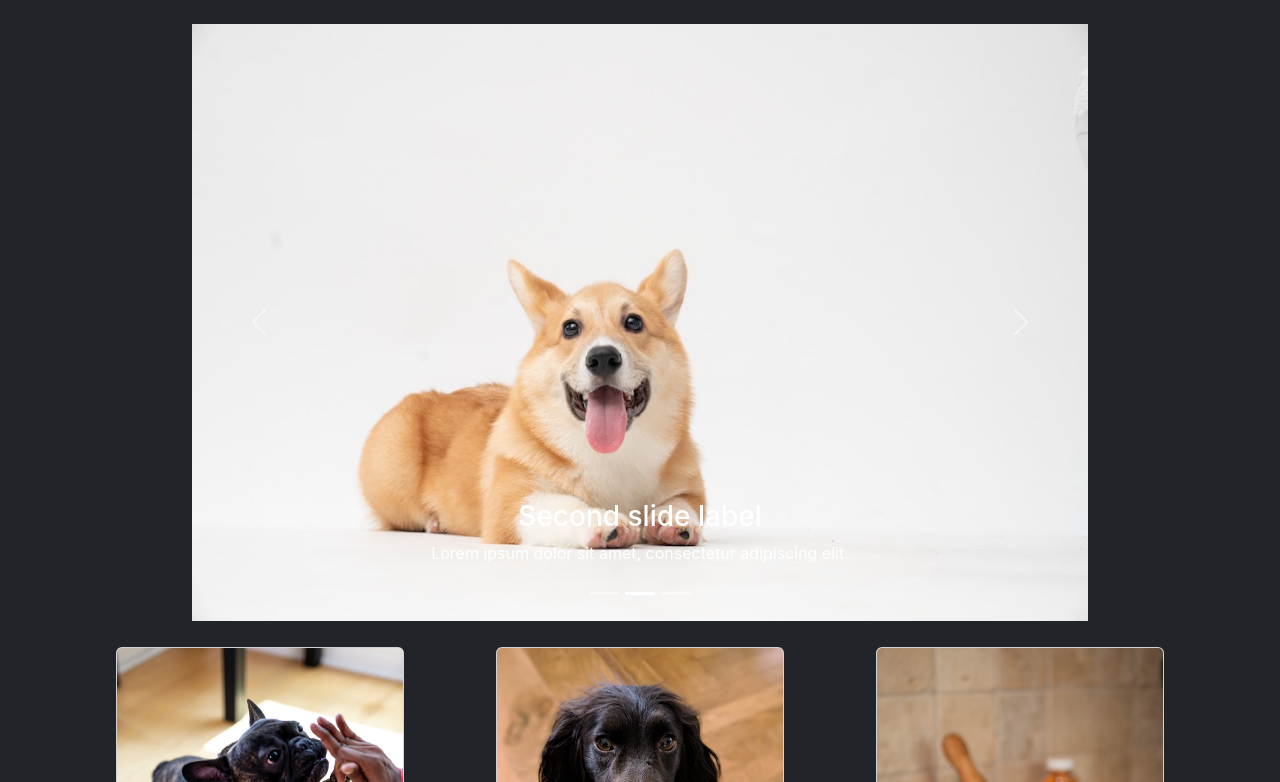
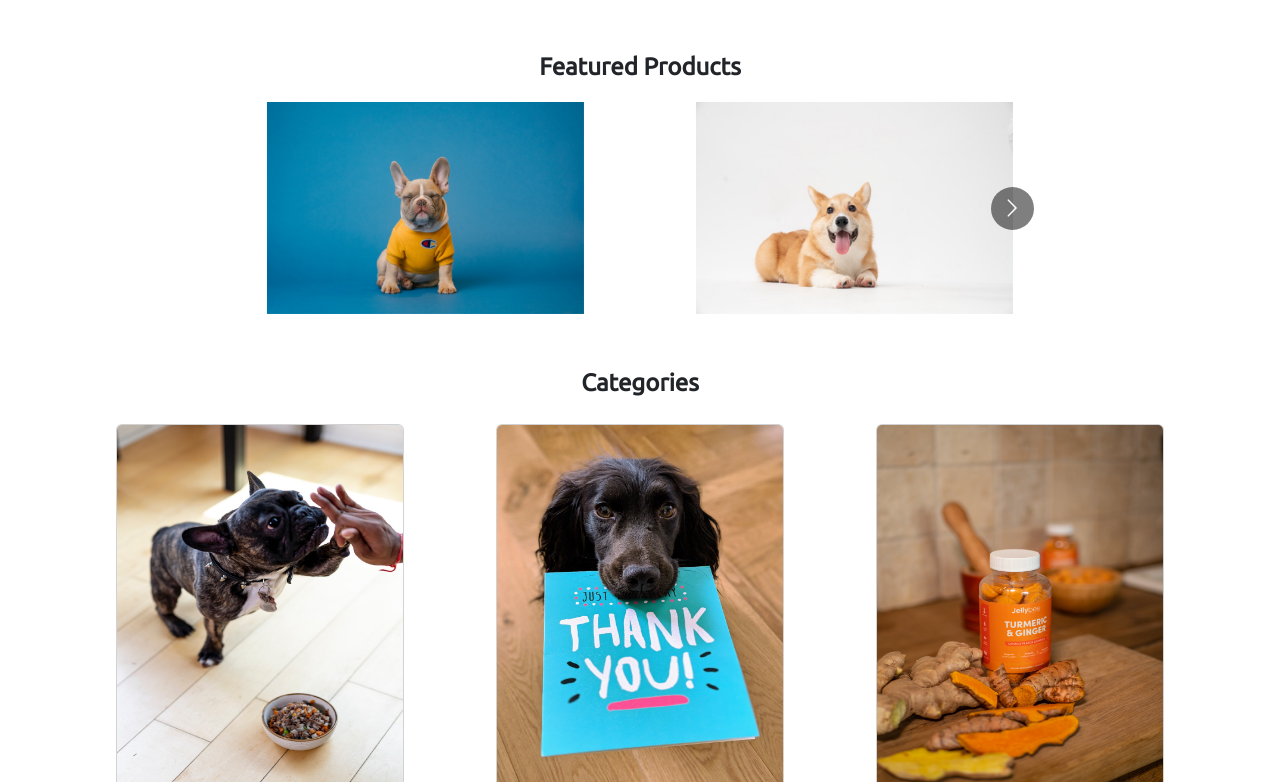
Before and after one commit to everywherejacobkim/hope-village-sample-website, a React (Create React App) app: page / in a window 1280 px wide. Shown: the part 458-1240 px from the top of the page. Built offline with nearby package versions, Linux system fonts and the light colour scheme.

Commit message:
Build: create featured item section & product page

```diff
--- a/package.json
+++ b/package.json
@@ -3,6 +3,7 @@
   "version": "0.1.0",
   "private": true,
   "dependencies": {
+    "@fontsource/ubuntu": "^4.5.11",
     "@testing-library/jest-dom": "^5.16.5",
     "@testing-library/react": "^13.3.0",
     "@testing-library/user-event": "^13.5.0",
@@ -10,6 +11,8 @@
     "react": "^18.2.0",
     "react-bootstrap": "^2.5.0",
     "react-dom": "^18.2.0",
+    "react-icons": "^4.4.0",
+    "react-multi-carousel": "^2.8.2",
     "react-router-dom": "^6.3.0",
     "react-scripts": "5.0.1",
     "web-vitals": "^2.1.4"
--- a/src/App.css
+++ b/src/App.css
@@ -1,6 +1,7 @@
 .App {
-  background-color: #212529;
+  background-color: #fff;
   text-align: center;
+  font-family: "Ubuntu";
 }
 
 .main-bg {
@@ -11,20 +12,47 @@
 }
 
 .main-category {
-  margin: 2% auto;
+  margin: 4% auto;
 }
 
 .main-category img {
   width: 100%;
-  height: 400px;
+  height: 360px;
+}
+
+.main-category-title {
+  font-size: x-large;
+  font-weight: 600;
+  margin: 2% auto;
 }
 
 .carousel-container {
-  width: 70%;
+  width: 67%;
+  margin: 4% auto;
+}
+
+.carousel-container img {
+  width: 360px;
+  padding-right: 5%;
+  padding-left: 5%;
+}
+
+.carousel-container p {
+  font-size: x-large;
+  font-weight: 600;
   margin: 2% auto;
 }
 
-.carousel-img {
-  width: 100%;
-  object-fit: cover;
+.product-page-menu {
+  width: 50%;
+  margin: 5% auto;
 }
+
+.product-page-menu p{
+  font-size: xx-large;
+  text-align: center;
+  color: #353535;
+  font-weight: 900;
+  margin-top: 15%;
+  margin-bottom: 20%;
+}
--- a/src/App.js
+++ b/src/App.js
@@ -6,6 +6,8 @@ import { NavBar } from './components/NavBar';
 import ProductGrids from './components/ProductGrids/index';
 import productData from './data';
 import MainCarousel from './components/Carousel/index';
+import '@fontsource/ubuntu';
+import ProductPage from './pages/Product';
 
 function App() {
   let [product, setProduct] = useState(productData);
@@ -20,10 +22,21 @@ function App() {
               <MainBg />
               <MainCarousel />
               <ProductGrids />
+              <div style={{ marginTop: 200, marginBottom: 20 }}>
+                © 2022 Jacob Namhyung Kim. All Rights Reserved
+              </div>
             </>
           }
         />
-        <Route path="/product" element={<NavBar />} />
+        <Route
+          path="/product"
+          element={
+            <>
+              <NavBar />
+              <ProductPage />
+            </>
+          }
+        />
         <Route path="/dogFood" element={<NavBar />} />
         <Route path="/dogTreat" element={<NavBar />} />
         <Route path="/dogSupplies" element={<NavBar />} />
--- a/src/components/Carousel/index.js
+++ b/src/components/Carousel/index.js
@@ -1,36 +1,39 @@
 import React from 'react';
-import Carousel from 'react-bootstrap/Carousel';
+import Carousel from 'react-multi-carousel';
+import 'react-multi-carousel/lib/styles.css';
 import dogAds1 from '../../images/dog-5.jpg';
 import dogAds2 from '../../images/dog-6.jpg';
 import dogAds3 from '../../images/dog-7.jpg';
 
+const responsive = {
+  desktop: {
+    breakpoint: { max: 3000, min: 1024 },
+    items: 3,
+    slidesToSlide: 3
+  },
+  tablet: {
+    breakpoint: { max: 1024, min: 464 },
+    items: 2,
+    slidesToSlide: 2
+  },
+  mobile: {
+    breakpoint: { max: 464, min: 0 },
+    items: 1,
+    slidesToSlide: 1
+  }
+};
+
 const MainCarousel = () => {
   return (
     <div className="carousel-container">
-      <Carousel>
-        <Carousel.Item>
-          <img className="carousel-img" src={dogAds1} alt="First slide" />
-          <Carousel.Caption>
-            <h3>First slide label</h3>
-            <p>Nulla vitae elit libero, a pharetra augue mollis interdum.</p>
-          </Carousel.Caption>
-        </Carousel.Item>
-        <Carousel.Item>
-          <img className="carousel-img" src={dogAds2} alt="Second slide" />
-
-          <Carousel.Caption>
-            <h3>Second slide label</h3>
-            <p>Lorem ipsum dolor sit amet, consectetur adipiscing elit.</p>
-          </Carousel.Caption>
-        </Carousel.Item>
-        <Carousel.Item>
-          <img className="carousel-img" src={dogAds3} alt="Third slide" />
-
-          <Carousel.Caption>
-            <h3>Third slide label</h3>
-            <p>Praesent commodo cursus magna, vel scelerisque nisl consectetur.</p>
-          </Carousel.Caption>
-        </Carousel.Item>
+      <p>Featured Products</p>
+      <Carousel responsive={responsive}>
+        <img src={dogAds1} />
+        <img src={dogAds2} />
+        <img src={dogAds3} />
+        <img src={dogAds1} />
+        <img src={dogAds2} />
+        <img src={dogAds3} />
       </Carousel>
     </div>
   );
--- a/src/components/NavBar/index.js
+++ b/src/components/NavBar/index.js
@@ -10,7 +10,7 @@ export const NavBar = () => {
         <Navbar.Brand href="/">PetShop</Navbar.Brand>
         <Nav className="me-auto">
           <Nav.Link href="/">Home</Nav.Link>
-          <Nav.Link href="/product">Product</Nav.Link>
+          <Nav.Link href="/product">Products</Nav.Link>
           <Nav.Link href="/cart">Cart</Nav.Link>
         </Nav>
       </Container>
--- a/src/components/ProductGrids/index.js
+++ b/src/components/ProductGrids/index.js
@@ -12,6 +12,7 @@ import { Link } from 'react-router-dom';
 function ProductGrids() {
   return (
     <Container className="main-category">
+      <p className="main-category-title">Categories</p>
       <Row>
         <Col>
           <Card style={{ width: '18rem', margin: '0 auto' }}>
--- /dev/null
+++ b/src/pages/Product/index.js
@@ -0,0 +1,22 @@
+import React from 'react';
+import Nav from 'react-bootstrap/Nav';
+
+const ProductPage = () => {
+  return (
+    <div className="product-page-menu">
+      <Nav defaultActiveKey="/home" className="flex-column">
+        <Nav.Link href="/dogFood">
+          <p>Dog Food</p>
+        </Nav.Link>
+        <Nav.Link href="/dogTreat" eventKey="link-1">
+          <p>Dog Treat</p>
+        </Nav.Link>
+        <Nav.Link href="/dogSupplies" eventKey="link-2">
+          <p>Dog Supplies</p>
+        </Nav.Link>
+      </Nav>
+    </div>
+  );
+};
+
+export default ProductPage;
```
Also changed, not shown: 1 other file (tests, documents, lock files or other folders).
